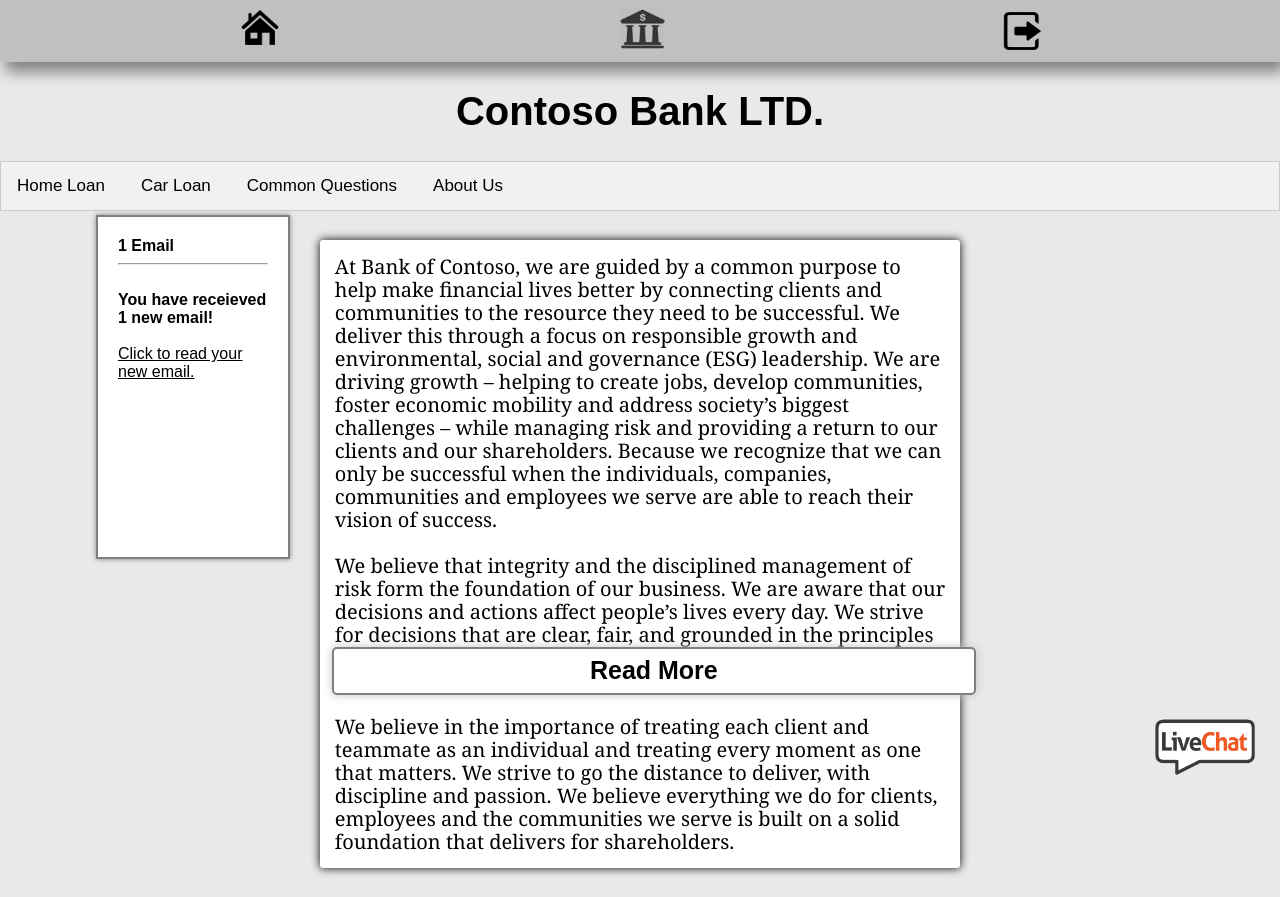
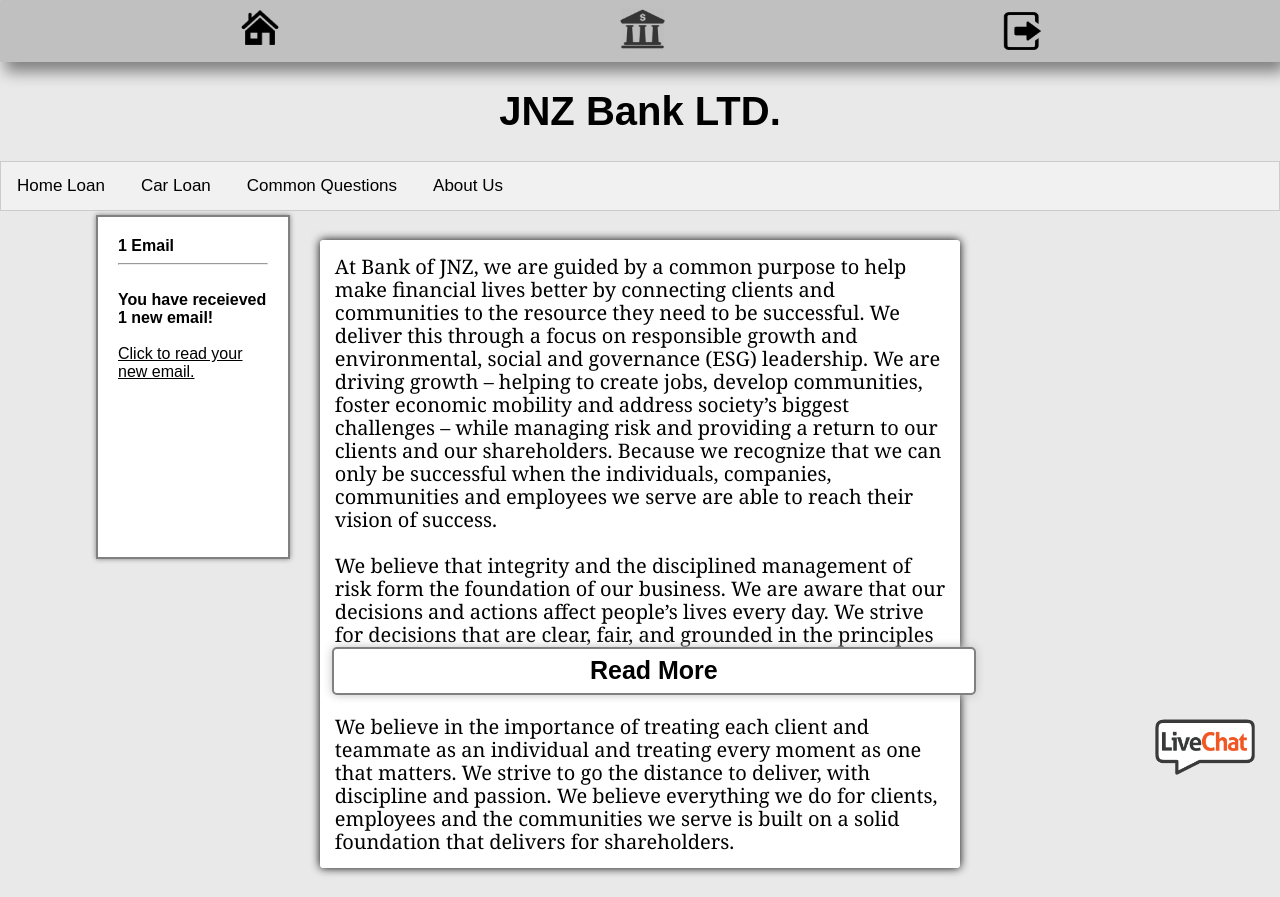
Before and after one commit to jayejays/exchange_rate, a website: page MSA_website/review_case.html in a window 1280 px wide. Drawn offline with Linux system fonts and the light colour scheme.

Commit message:
Slight changes

```diff
--- a/MSA_website/review_case.html
+++ b/MSA_website/review_case.html
@@ -12,7 +12,7 @@
 </ul>
 
 
-<h1 class = "heading"> Contoso Bank LTD.</h1>
+<h1 class = "heading"> JNZ Bank LTD.</h1>
 </head>
 <body>
 
@@ -25,7 +25,7 @@
 
 
 <div class = "backgroundcolor">
-<p class = "paragraph_case "> At Bank of Contoso, we are guided by a common purpose to help make financial lives better by connecting clients and communities to the resource they need to be successful. We deliver this through a focus on responsible growth and environmental, social and governance (ESG) leadership.
+<p class = "paragraph_case "> At Bank of JNZ, we are guided by a common purpose to help make financial lives better by connecting clients and communities to the resource they need to be successful. We deliver this through a focus on responsible growth and environmental, social and governance (ESG) leadership.
 
 We are driving growth – helping to create jobs, develop communities, foster economic mobility and address society’s biggest challenges – while managing risk and providing a return to our clients and our shareholders. Because we recognize that we can only be successful when the individuals, companies, communities and employees we serve are able to reach their vision of success.
 <br><br>
--- a/controller/LuisDialog.js
+++ b/controller/LuisDialog.js
@@ -154,7 +154,7 @@
    bot.dialog('WelcomeIntent', [
    	function (session, next) {
         session.send("Welcome to this live chat!");
-
+        session.send("Would you like to use voice control for easier accessiblity for disabled users?");
         if(!session.conversationData["username"]){
         	builder.Prompts.text(session, "Before we continue, what is your name?");
         } else {
```
